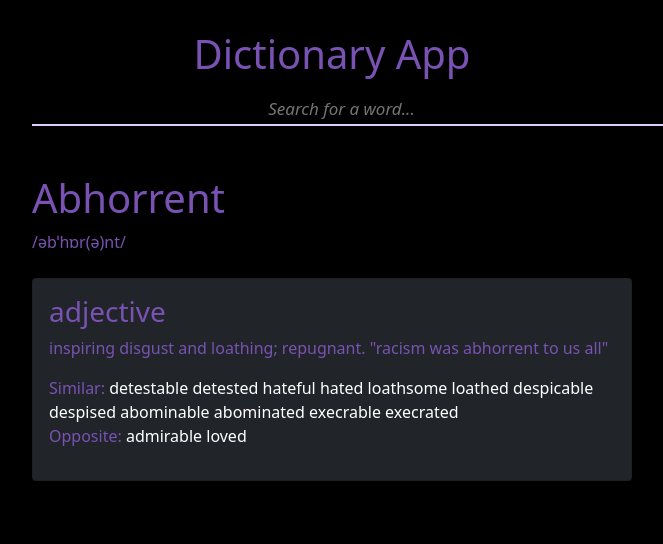
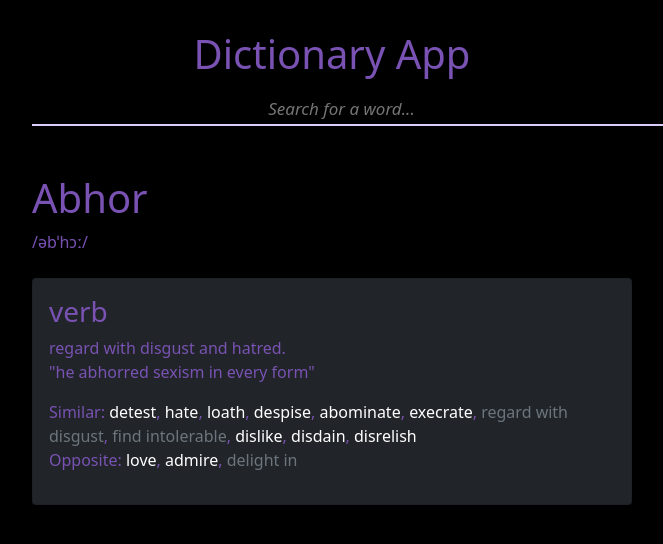
Before and after one commit to Mideolabanji/dictionary-app, a React (Create React App) app: page / in a window 1280 px wide. Shown: the top 544 px of the page, without its empty margins (308-971 px from the left). Built offline with nearby package versions, Linux system fonts and the light colour scheme.

Commit message:
extracted the body into its own component

```diff
--- a/src/App.js
+++ b/src/App.js
@@ -1,11 +1,11 @@
 import "./App.css";
-import Body from "./Body";
+import InputGroup from "./InputGroup";
 
 export default function App() {
   return (
     <div className="App">
       <h1 className="mb-3">Dictionary App</h1>
-      <Body />
+      <InputGroup />
     </div>
   );
 }
--- a/src/Body.js
+++ b/src/Body.js
@@ -1,37 +1,12 @@
 import React from "react";
+import MeaningCard from "./MeaningCard";
 
 export default function Body() {
   return (
-    <div>
-      <form>
-        <input
-          type="search"
-          placeholder="Search for a word..."
-          className="mb-5"
-        />
-      </form>
-      <h1 className="align-left">Abhorrent</h1>
-      <p className="mb-4">/əbˈhɒr(ə)nt/</p>
-      <div class="card bg-dark">
-        <div class="card-body">
-          <h3 class="card-title">adjective</h3>
-          <p class="card-text">
-            inspiring disgust and loathing; repugnant. "racism was abhorrent to
-            us all"
-          </p>
-          <p>
-            Similar: <a href="/">detestable</a> <a href="/">detested</a>{" "}
-            <a href="">hateful</a> <a href="">hated</a> <a href="">loathsome</a>{" "}
-            <a href="">loathed</a> <a href="">despicable</a>{" "}
-            <a href="">despised</a> <a href="">abominable</a>{" "}
-            <a href="">abominated</a> <a href="">execrable</a>{" "}
-            <a href="">execrated</a>
-            <div>
-              Opposite: <a href="">admirable</a> <a href="">loved</a>
-            </div>
-          </p>
-        </div>
-      </div>
+    <div className="Body">
+      <h1 className="align-left">Abhor</h1>
+      <p className="mb-4">/əbˈhɔː/</p>
+      <MeaningCard />
     </div>
   );
 }
--- /dev/null
+++ b/src/InputGroup.js
@@ -0,0 +1,17 @@
+import React from "react";
+import Body from "./Body";
+
+export default function InputGroup() {
+  return (
+    <div className="InputGroup">
+      <form>
+        <input
+          type="search"
+          placeholder="Search for a word..."
+          className="mb-5"
+        />
+      </form>
+      <Body />
+    </div>
+  );
+}
--- /dev/null
+++ b/src/MeaningCard.js
@@ -0,0 +1,27 @@
+import React from "react";
+
+export default function MeaningCard() {
+  return (
+    <div class="card bg-dark">
+      <div class="card-body">
+        <h3 class="card-title">verb</h3>
+        <p class="card-text">
+          regard with disgust and hatred.{" "}
+          <div>"he abhorred sexism in every form"</div>
+        </p>
+        <p>
+          Similar: <a href="/">detest</a>, <a href="/">hate</a>,{" "}
+          <a href="">loath</a>, <a href="">despise</a>, <a href="">abominate</a>
+          , <a href="">execrate</a>,{" "}
+          <a className="text-muted">regard with disgust</a>,{" "}
+          <a className="text-muted">find intolerable</a>, <a href="">dislike</a>
+          , <a href="">disdain</a>, <a href="">disrelish</a>
+          <div>
+            Opposite: <a href="">love</a>, <a href="">admire</a>,{" "}
+            <a className="text-muted">delight in</a>
+          </div>
+        </p>
+      </div>
+    </div>
+  );
+}
```
